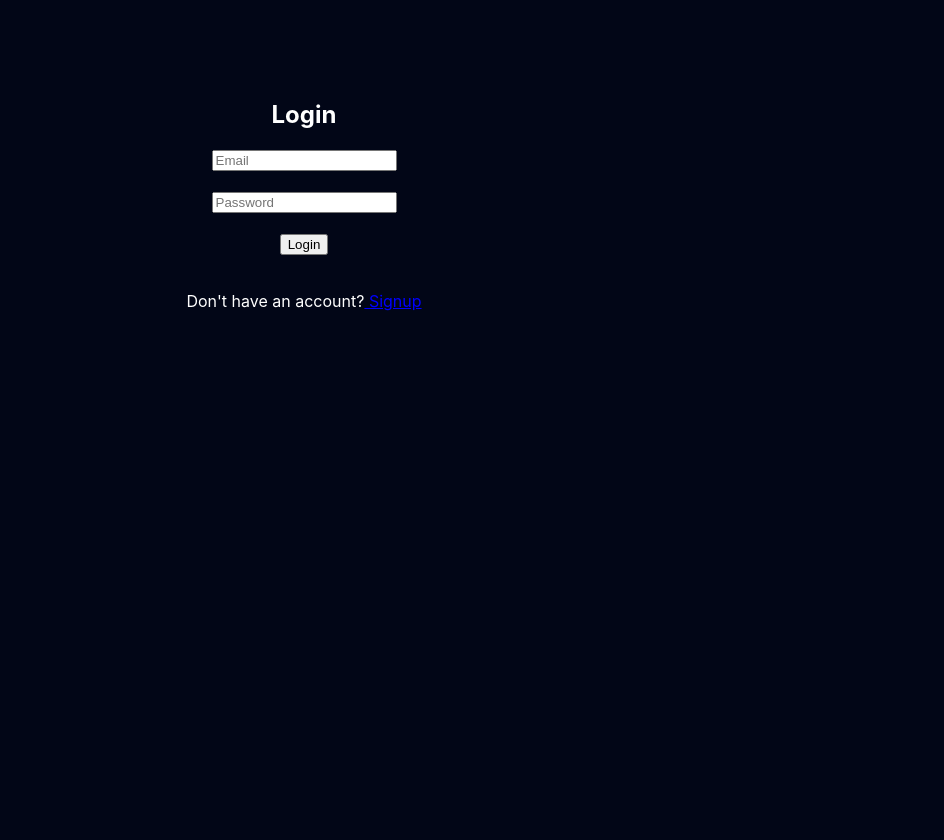
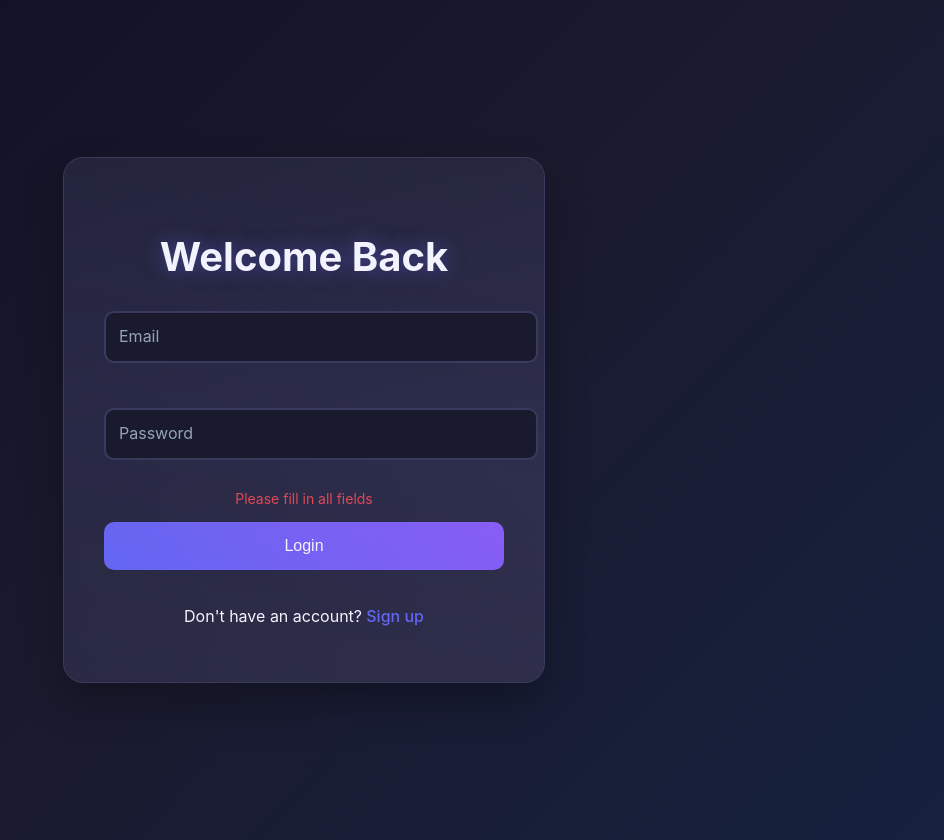
Before and after one commit to Srishti2006-coder/dataLegacyManger, a React (Create React App) app: page /login in a window 1280 px wide. Both pictures are taken after a click on the button "Login". Shown: the whole page, without its empty margins (336-1280 px from the left). Before the commit the page ends 800 px from the top, so only its background shows below. Built offline with nearby package versions, Linux system fonts and the light colour scheme; no server answers.

Commit message:
add files AddAsset , ViewAssests and Nominee.jsx in pages/src

```diff
--- a/src/index.css
+++ b/src/index.css
@@ -158,3 +158,168 @@ html{
   gap: 20px;
   flex-wrap: wrap;
 }
+
+/* Auth Pages Styles */
+.auth-container {
+  min-height: 100vh;
+  background: linear-gradient(135deg, #0f0f23 0%, #1a1a2e 50%, #16213e 100%);
+  display: flex;
+  align-items: center;
+  justify-content: center;
+  padding: 20px;
+}
+
+.auth-card {
+  background: linear-gradient(145deg, #1e1e2e, #2a2a3e);
+  border-radius: 20px;
+  padding: 40px;
+  box-shadow: 0 20px 40px rgba(0,0,0,0.3);
+  border: 1px solid #3a3a5e;
+  max-width: 400px;
+  width: 100%;
+  text-align: center;
+  animation: fadeInUp 1s ease-out;
+}
+
+.auth-title {
+  font-size: 2.5rem;
+  color: white;
+  margin-bottom: 30px;
+  text-shadow: 0 0 20px rgba(99, 102, 241, 0.5);
+}
+
+.auth-input {
+  width: 100%;
+  padding: 15px;
+  margin-bottom: 20px;
+  border: 2px solid #3a3a5e;
+  border-radius: 10px;
+  background: #1a1a2e;
+  color: white;
+  font-size: 16px;
+  transition: border-color 0.3s ease;
+}
+
+.auth-input:focus {
+  outline: none;
+  border-color: #6366f1;
+  box-shadow: 0 0 10px rgba(99, 102, 241, 0.3);
+}
+
+.auth-input::placeholder {
+  color: #94a3b8;
+}
+
+.auth-button {
+  width: 100%;
+  padding: 15px;
+  background: linear-gradient(45deg, #6366f1, #8b5cf6);
+  color: white;
+  border: none;
+  border-radius: 10px;
+  font-size: 16px;
+  cursor: pointer;
+  transition: transform 0.3s ease;
+  margin-bottom: 20px;
+}
+
+.auth-button:hover {
+  transform: scale(1.02);
+}
+
+.auth-link {
+  color: #6366f1;
+  text-decoration: none;
+  font-weight: 500;
+  transition: color 0.3s ease;
+}
+
+.auth-link:hover {
+  color: #8b5cf6;
+}
+
+/* Dynamic Auth Styles */
+.auth-form {
+  position: relative;
+  overflow: hidden;
+}
+
+.auth-form::before {
+  content: '';
+  position: absolute;
+  top: -50%;
+  left: -50%;
+  width: 200%;
+  height: 200%;
+  background: linear-gradient(45deg, transparent, rgba(99, 102, 241, 0.1), transparent);
+  animation: rotate 6s linear infinite;
+  pointer-events: none;
+}
+
+@keyframes rotate {
+  0% { transform: rotate(0deg); }
+  100% { transform: rotate(360deg); }
+}
+
+.auth-input-group {
+  position: relative;
+  margin-bottom: 25px;
+}
+
+.auth-label {
+  position: absolute;
+  top: 15px;
+  left: 15px;
+  color: #94a3b8;
+  transition: all 0.3s ease;
+  pointer-events: none;
+}
+
+.auth-input:focus + .auth-label,
+.auth-input:not(:placeholder-shown) + .auth-label {
+  top: -10px;
+  left: 10px;
+  font-size: 12px;
+  color: #6366f1;
+}
+
+.auth-button:disabled {
+  opacity: 0.6;
+  cursor: not-allowed;
+  transform: none;
+}
+
+.auth-error {
+  color: #ef4444;
+  font-size: 14px;
+  margin-top: -15px;
+  margin-bottom: 15px;
+  animation: shake 0.5s ease-in-out;
+}
+
+@keyframes shake {
+  0%, 100% { transform: translateX(0); }
+  25% { transform: translateX(-5px); }
+  75% { transform: translateX(5px); }
+}
+
+.auth-success {
+  color: #10b981;
+  font-size: 14px;
+  margin-top: 10px;
+}
+
+.loading-spinner {
+  display: inline-block;
+  width: 20px;
+  height: 20px;
+  border: 2px solid rgba(255,255,255,0.3);
+  border-radius: 50%;
+  border-top-color: white;
+  animation: spin 1s ease-in-out infinite;
+  margin-right: 10px;
+}
+
+@keyframes spin {
+  to { transform: rotate(360deg); }
+}
--- a/src/pages/Login.jsx
+++ b/src/pages/Login.jsx
@@ -8,59 +8,78 @@ function Login() {
 
   const navigate = useNavigate();
 
-  const [email,setEmail] = useState("");
-  const [password,setPassword] = useState("");
+  const [email, setEmail] = useState("");
+  const [password, setPassword] = useState("");
+  const [loading, setLoading] = useState(false);
+  const [error, setError] = useState("");
+  const [success, setSuccess] = useState("");
 
   const handleLogin = async () => {
-
-    try{
-      await signInWithEmailAndPassword(auth,email,password);
-      alert("Login successful");
-
-      navigate("/dashboard");
-    }
-    catch(error){
-      alert(error.message);
+    if (!email || !password) {
+      setError("Please fill in all fields");
+      return;
     }
 
+    setLoading(true);
+    setError("");
+    setSuccess("");
+
+    try {
+      await signInWithEmailAndPassword(auth, email, password);
+      setSuccess("Login successful!");
+      setTimeout(() => navigate("/dashboard"), 1000);
+    } catch (error) {
+      setError(error.message);
+    } finally {
+      setLoading(false);
+    }
   };
 
   return (
+    <div className="auth-container">
+      <div className="auth-card auth-form">
+        <h2 className="auth-title">Welcome Back</h2>
 
-    <div style={{textAlign:"center", marginTop:"100px"}}>
+        <div className="auth-input-group">
+          <input
+            className="auth-input"
+            type="email"
+            placeholder=" "
+            value={email}
+            onChange={(e) => setEmail(e.target.value)}
+          />
+          <label className="auth-label">Email</label>
+        </div>
 
-      <h2>Login</h2>
+        <div className="auth-input-group">
+          <input
+            className="auth-input"
+            type="password"
+            placeholder=" "
+            value={password}
+            onChange={(e) => setPassword(e.target.value)}
+          />
+          <label className="auth-label">Password</label>
+        </div>
 
-      <input
-        type="email"
-        placeholder="Email"
-        onChange={(e)=>setEmail(e.target.value)}
-      />
+        {error && <div className="auth-error">{error}</div>}
+        {success && <div className="auth-success">{success}</div>}
 
-      <br/><br/>
+        <button
+          className="auth-button"
+          onClick={handleLogin}
+          disabled={loading}
+        >
+          {loading && <span className="loading-spinner"></span>}
+          {loading ? "Logging in..." : "Login"}
+        </button>
 
-      <input
-        type="password"
-        placeholder="Password"
-        onChange={(e)=>setPassword(e.target.value)}
-      />
-
-      <br/><br/>
-
-      <button onClick={handleLogin}>
-        Login
-      </button>
-
-      <br/><br/>
-
-      {/* Signup link added */}
-      <p>
-        Don't have an account?
-        <a href="/signup" style={{color:"blue"}}> Signup</a>
-      </p>
-
+        <p>
+          Don't have an account?
+          <a href="/signup" className="auth-link"> Sign up</a>
+        </p>
+      </div>
     </div>
-
   );
 }
 
--- a/src/pages/Signup.jsx
+++ b/src/pages/Signup.jsx
@@ -8,69 +8,90 @@ function Signup(){
 
 const navigate = useNavigate();
 
-const [email,setEmail] = useState("");
-const [password,setPassword] = useState("");
+const [email, setEmail] = useState("");
+const [password, setPassword] = useState("");
+const [loading, setLoading] = useState(false);
+const [error, setError] = useState("");
+const [success, setSuccess] = useState("");
 
 const handleSignup = async () => {
+  if (!email || !password) {
+    setError("Please fill in all fields");
+    return;
+  }
 
-try{
+  if (password.length < 6) {
+    setError("Password must be at least 6 characters");
+    return;
+  }
 
-const userCredential = await createUserWithEmailAndPassword(auth,email,password);
+  setLoading(true);
+  setError("");
+  setSuccess("");
 
+  try {
+    const userCredential = await createUserWithEmailAndPassword(auth, email, password);
     const user = userCredential.user;
 
-await setDoc(doc(db,"users",user.uid),{
-email:user.email,
-createdAt:serverTimestamp()
+    await setDoc(doc(db, "users", user.uid), {
+      email: user.email,
+      createdAt: serverTimestamp()
     });
 
-alert("Account created");
-
-navigate("/login");
-
+    setSuccess("Account created successfully!");
+    setTimeout(() => navigate("/login"), 1000);
+  } catch (error) {
+    setError(error.message);
+  } finally {
+    setLoading(false);
   }
-catch(error){
-alert(error.message);
-}
-
 };
 
 return(
+<div className="auth-container">
+  <div className="auth-card auth-form">
+    <h2 className="auth-title">Create Account</h2>
 
-<div style={{textAlign:"center", marginTop:"100px"}}>
+    <div className="auth-input-group">
+      <input
+        className="auth-input"
+        type="email"
+        placeholder=" "
+        value={email}
+        onChange={(e) => setEmail(e.target.value)}
+      />
+      <label className="auth-label">Email</label>
+    </div>
 
-<h2>Signup</h2>
+    <div className="auth-input-group">
+      <input
+        className="auth-input"
+        type="password"
+        placeholder=" "
+        value={password}
+        onChange={(e) => setPassword(e.target.value)}
+      />
+      <label className="auth-label">Password</label>
+    </div>
 
-<input
-type="email"
-placeholder="Email"
-onChange={(e)=>setEmail(e.target.value)}
-/>
+    {error && <div className="auth-error">{error}</div>}
+    {success && <div className="auth-success">{success}</div>}
 
-<br/><br/>
-
-<input
-type="password"
-placeholder="Password"
-onChange={(e)=>setPassword(e.target.value)}
-/>
-
-<br/><br/>
-
-<button onClick={handleSignup}>
-Create Account
+    <button
+      className="auth-button"
+      onClick={handleSignup}
+      disabled={loading}
+    >
+      {loading && <span className="loading-spinner"></span>}
+      {loading ? "Creating Account..." : "Create Account"}
     </button>
 
-<br/><br/>
-
-{/* Login link added */}
     <p>
       Already have an account?
-<a href="/login" style={{color:"blue"}}> Login</a>
+      <a href="/login" className="auth-link"> Login</a>
     </p>
-
   </div>
-
+</div>
 );
 
 }
```
Also changed, not shown: src/pages/AddAsset.jsx (added), src/pages/Nomniee.jsx (added), src/pages/ViewAssets.jsx (added). Lines whose indentation alone changed are shown as unchanged.
